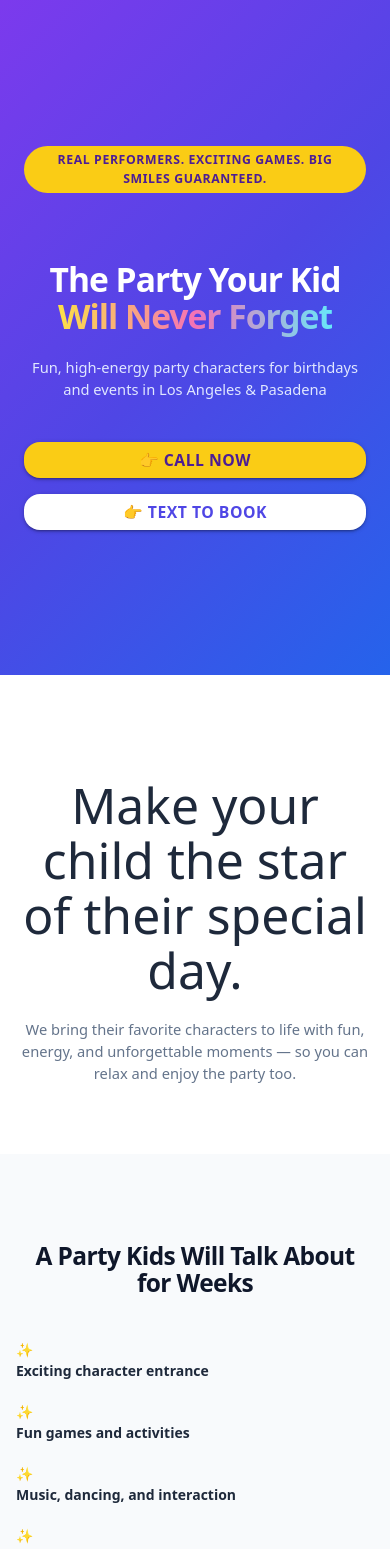
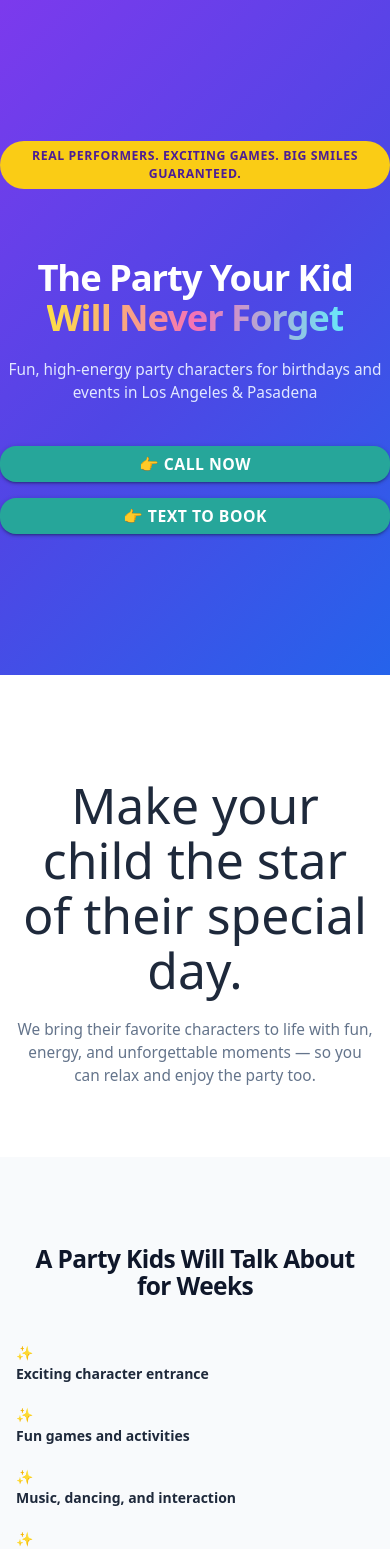
Before and after one commit to darkeyesdesign/magic-party-characters, a Next.js app: page /magic-party-characters/ in a window 390 px wide. Shown: the top 1549 px of the page. Built offline with nearby package versions, Linux system fonts and the light colour scheme.

Commit message:
final fix css?

```diff
--- a/styles/splash.css
+++ b/styles/splash.css
@@ -17,6 +17,7 @@
   --max-width-narrow: 720px;
 }
 
+/* GLOBAL FIXES (SAFE) */
 * {
   box-sizing: border-box;
   margin: 0;
@@ -68,7 +69,7 @@ html, body {
   margin-bottom: 3rem;
 }
 
-/* --- HERO --- */
+/* --- HERO SECTION --- */
 .hero-section {
   position: relative;
   overflow: hidden;
@@ -158,16 +159,6 @@ html, body {
   text-decoration: none;
 }
 
-.btn-primary {
-  background-color: var(--color-accent);
-  color: #4c1d95;
-}
-
-.btn-secondary {
-  background-color: #ffffff;
-  color: var(--color-primary);
-}
-
 /* --- INTRO --- */
 .intro-section {
   padding: 5rem 0;
@@ -204,7 +195,7 @@ html, body {
   }
 }
 
-/* --- CARDS SAFE BASE --- */
+/* CARD SAFETY */
 .feature-card,
 .character-card,
 .why-card,
@@ -329,15 +320,17 @@ html, body {
   margin: 0 auto;
 }
 
-/* --- MOBILE TYPOGRAPHY SYSTEM --- */
+/* --- MOBILE TYPOGRAPHY FIX (SAFE + CLEAN) --- */
 @media (max-width: 640px) {
+
   .hero-headline {
-    font-size: 2.4rem;
+    font-size: 2.6rem;
     line-height: 1.1;
   }
 
   .cta-headline {
     font-size: 2.2rem;
+    line-height: 1.15;
   }
 
   .section-title {
@@ -349,11 +342,11 @@ html, body {
   }
 
   .hero-subheadline {
-    font-size: 1.05rem;
+    font-size: 1.1rem;
   }
 
   .intro-section p {
-    font-size: 1.05rem;
+    font-size: 1.1rem;
   }
 
   .feature-text,
@@ -363,6 +356,14 @@ html, body {
   }
 
   .service-badge {
-    font-size: 0.85rem;
+    font-size: 0.9rem;
+  }
+
+  .hero-section,
+  .features-section,
+  .offerings-section,
+  .why-us-section,
+  .steps-section {
+    padding: 4rem 0;
   }
 }
```
